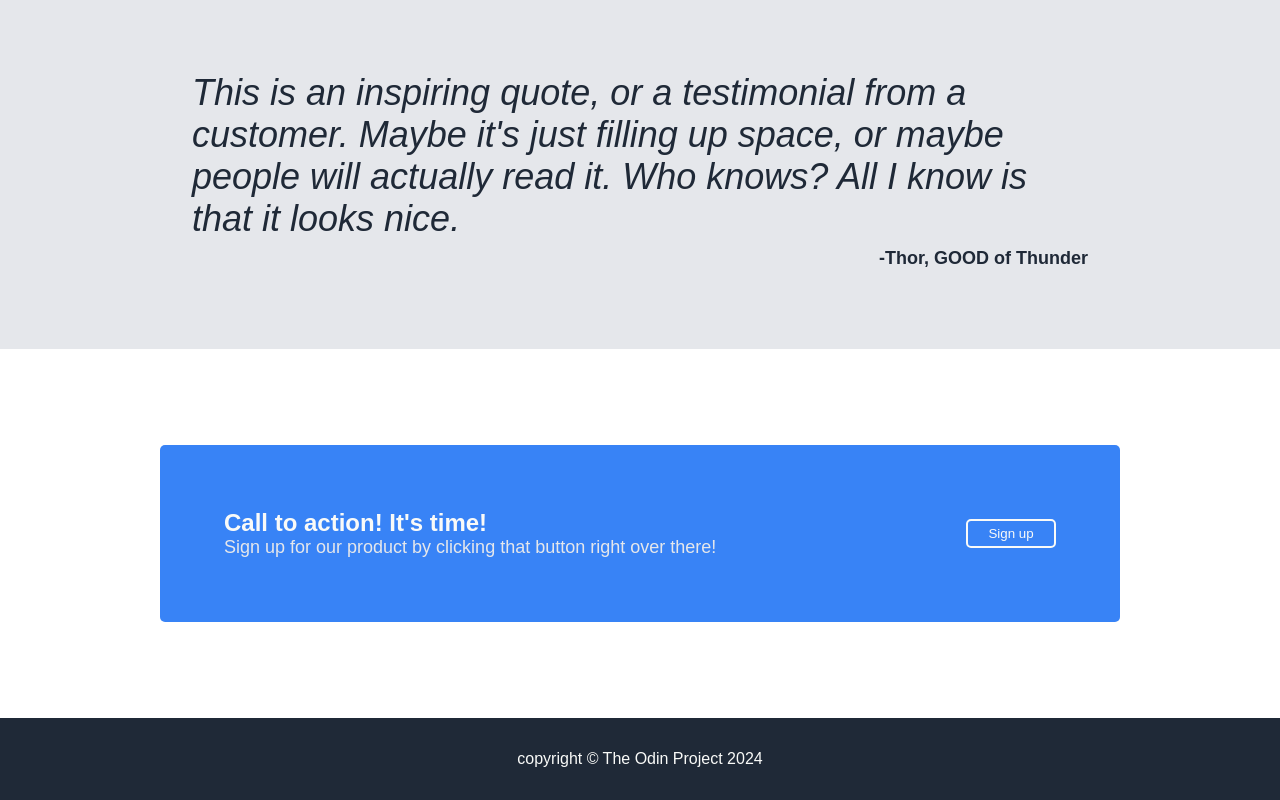
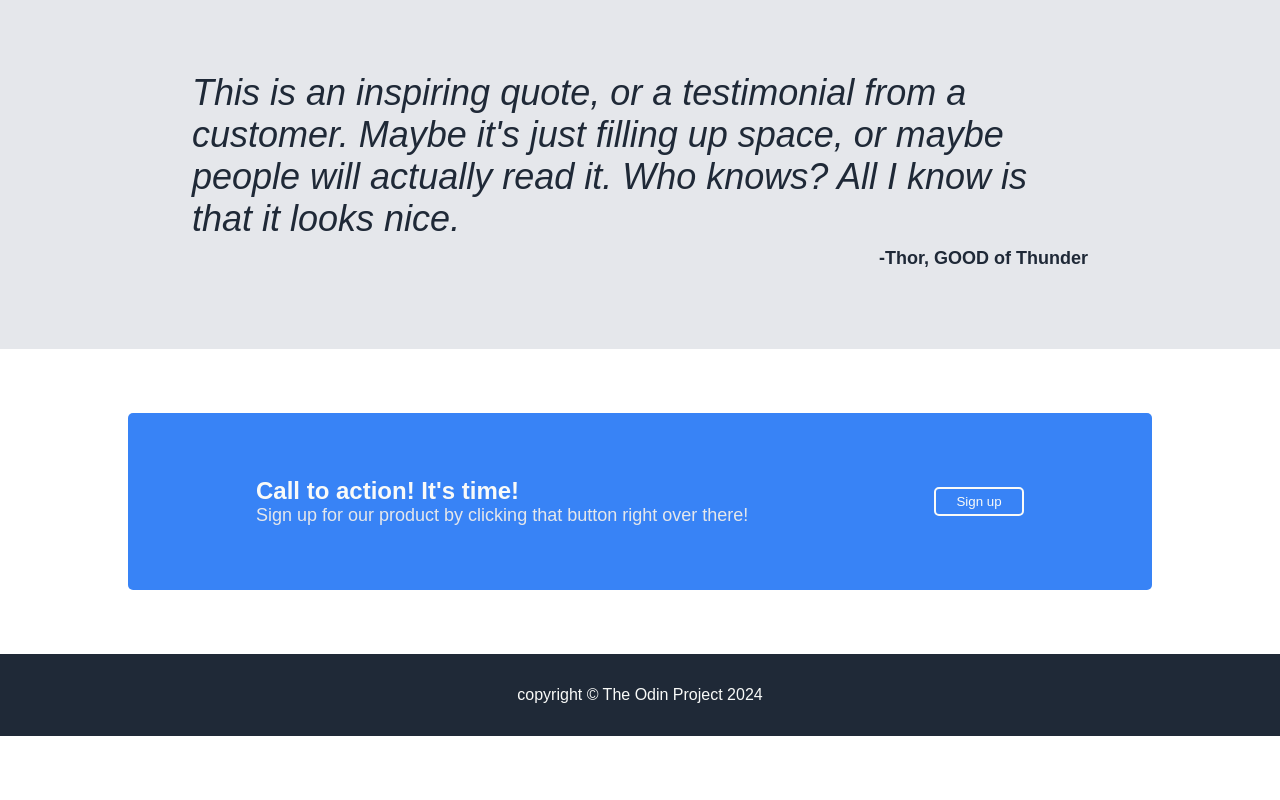
Before and after one commit to talha-913/Project-Landing-Page, a plain HTML site: page index.html in a window 1280 px wide. Shown: the part 828-1628 px from the top of the page. After the commit the page ends 1564 px from the top, so only its background shows below. Drawn offline with Linux system fonts and the light colour scheme.

Commit message:
Modfied style.css a little bit

```diff
--- a/style.css
+++ b/style.css
@@ -57,7 +57,7 @@ a{
     display: flex;
     justify-content: space-between;
     align-items: center;
-    gap: 64px;
+    gap: 32px;
     padding: 64px 128px;
 
 }
@@ -162,8 +162,7 @@ a{
     display: flex;
     justify-content: flex-start;
     align-items: center;
-    padding: 64px;
-    margin: 32px;
+    padding: 64px 128px;
     color: #F9FAF8;;
     background-color: #3883F6;
     border-radius: 5px;
```
